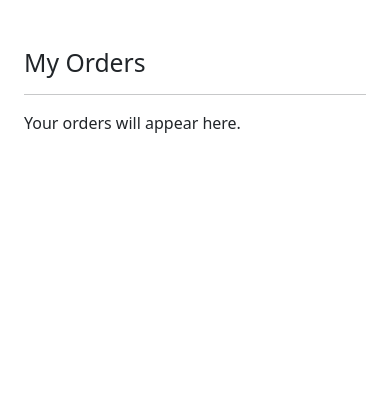
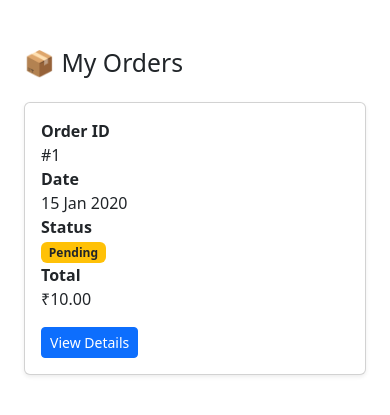
Before and after one commit to CHANDUBALAGANI/shopmind-ai, a Django app: page /orders/my-orders/ in a window 390 px wide. Shown: the part 56-471 px from the top of the page. Run offline with Django 5.2, Linux system fonts and the light colour scheme; a user stored in the database is signed in; tables that the repository leaves empty hold one stand-in row (values such as "Sample post").

Commit message:
Complete order management module

```diff
--- a/orders/urls.py
+++ b/orders/urls.py
@@ -5,4 +5,10 @@ urlpatterns = [
     path("checkout/", views.checkout, name="checkout"),
     path("success/", views.order_success, name="order_success"),
     path("my-orders/", views.my_orders, name="my_orders"),
+
+    path(
+        "details/<int:order_id>/",
+        views.order_detail,
+        name="order_detail"
+    ),
 ]
--- a/orders/views.py
+++ b/orders/views.py
@@ -1,7 +1,7 @@
 from django.shortcuts import render, redirect
 from django.contrib import messages
 from django.contrib.auth.decorators import login_required
-
+from django.shortcuts import get_object_or_404
 from .forms import CheckoutForm
 from .models import Order, OrderItem
 from products.models import Cart, CartItem
@@ -100,7 +100,39 @@ def checkout(request):
 @login_required
 def my_orders(request):
 
-    return render(request, "orders/my_orders.html")
+    orders = Order.objects.filter(
+        user=request.user
+    ).order_by("-created_at")
+
+    return render(
+        request,
+        "orders/my_orders.html",
+        {
+            "orders": orders
+        }
+    )
+
+@login_required
+def order_detail(request, order_id):
+
+    order = get_object_or_404(
+        Order,
+        id=order_id,
+        user=request.user
+    )
+
+    items = OrderItem.objects.filter(
+        order=order
+    ).select_related("product")
+
+    return render(
+        request,
+        "orders/order_detail.html",
+        {
+            "order": order,
+            "items": items,
+        }
+    )
 
 
 @login_required
--- a/templates/base.html
+++ b/templates/base.html
@@ -83,6 +83,13 @@
 
 {% if request.user.is_authenticated %}
 
+<a href="{% url 'my_orders' %}"
+   class="btn btn-outline-light me-2">
+
+    📦 My Orders
+
+</a>
+
     <span class="navbar-text me-2">
 
         👋 Welcome, {{ request.user.username }}
--- a/templates/orders/my_orders.html
+++ b/templates/orders/my_orders.html
@@ -4,11 +4,85 @@
 
 <div class="container mt-5">
 
-    <h2>My Orders</h2>
+    <h2 class="mb-4">
+        📦 My Orders
+    </h2>
 
-    <hr>
+    {% if orders %}
 
-    <p>Your orders will appear here.</p>
+        {% for order in orders %}
+
+        <div class="card shadow-sm mb-4">
+
+            <div class="card-body">
+
+                <div class="row">
+
+                    <div class="col-md-3">
+                        <strong>Order ID</strong><br>
+                        #{{ order.id }}
+                    </div>
+
+                    <div class="col-md-3">
+                        <strong>Date</strong><br>
+                        {{ order.created_at|date:"d M Y" }}
+                    </div>
+
+                    <div class="col-md-2">
+                        <strong>Status</strong><br>
+
+                        {% if order.status == "Pending" %}
+                            <span class="badge bg-warning text-dark">
+                                {{ order.status }}
+                            </span>
+
+                        {% elif order.status == "Delivered" %}
+                            <span class="badge bg-success">
+                                {{ order.status }}
+                            </span>
+
+                        {% else %}
+                            <span class="badge bg-info">
+                                {{ order.status }}
+                            </span>
+
+                        {% endif %}
+
+                    </div>
+
+                    <div class="col-md-2">
+                        <strong>Total</strong><br>
+                        ₹{{ order.total_amount }}
+                    </div>
+
+                    <div class="col-md-2">
+
+                    <a href="{% url 'order_detail' order.id %}"
+                    class="btn btn-primary btn-sm mt-3">
+
+                    View Details
+
+                    </a>
+
+                    </div>
+
+                </div>
+
+            </div>
+
+        </div>
+
+        {% endfor %}
+
+    {% else %}
+
+        <div class="alert alert-info">
+
+            You haven't placed any orders yet.
+
+        </div>
+
+    {% endif %}
 
 </div>
 
```
Also changed, not shown: templates/orders/order_detail.html (added, +165 -0 lines), templates/products/cart.html (+13 -11 lines), templates/products/product_detail.html (renamed from templates/products/products_details.html).
